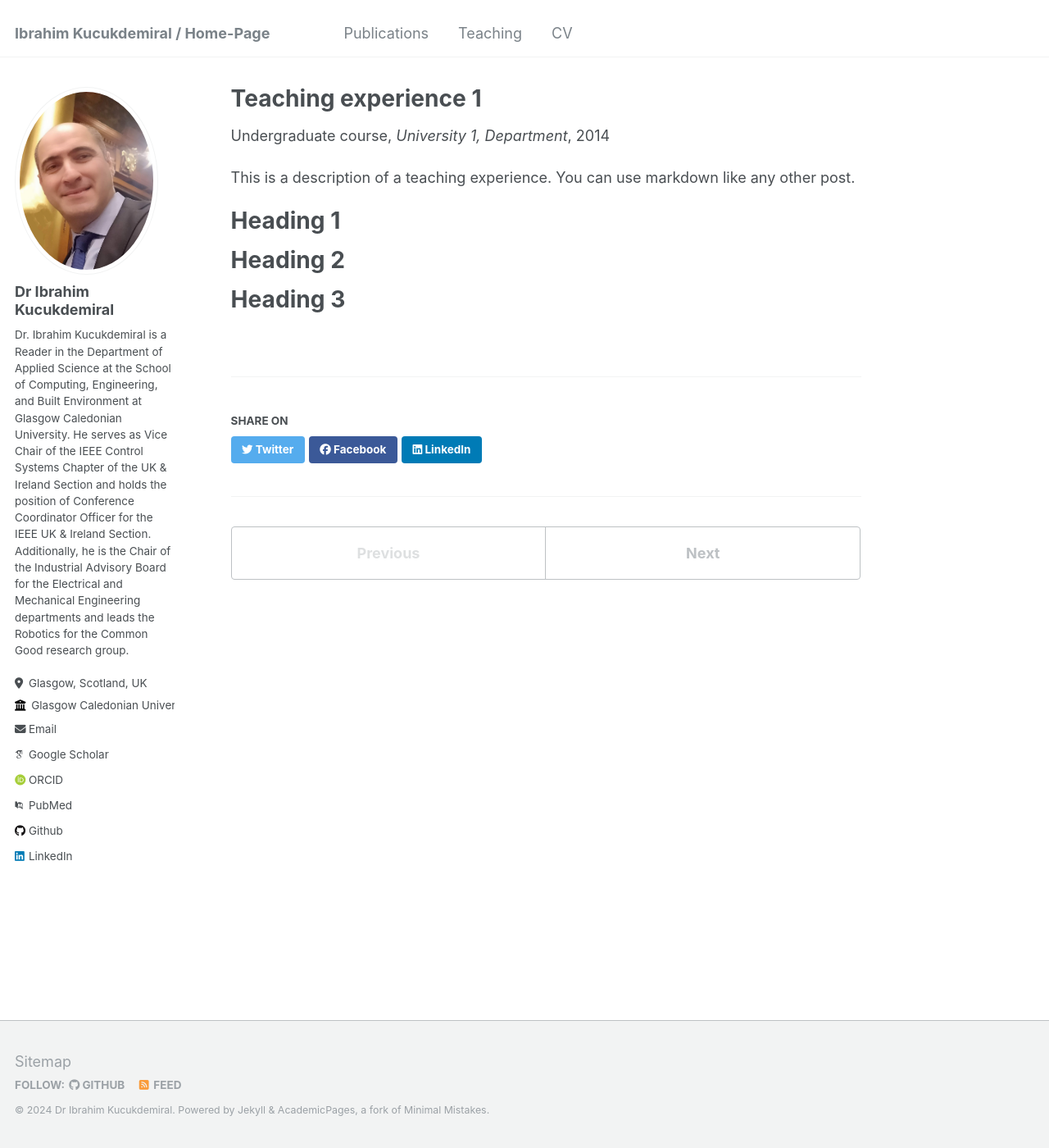
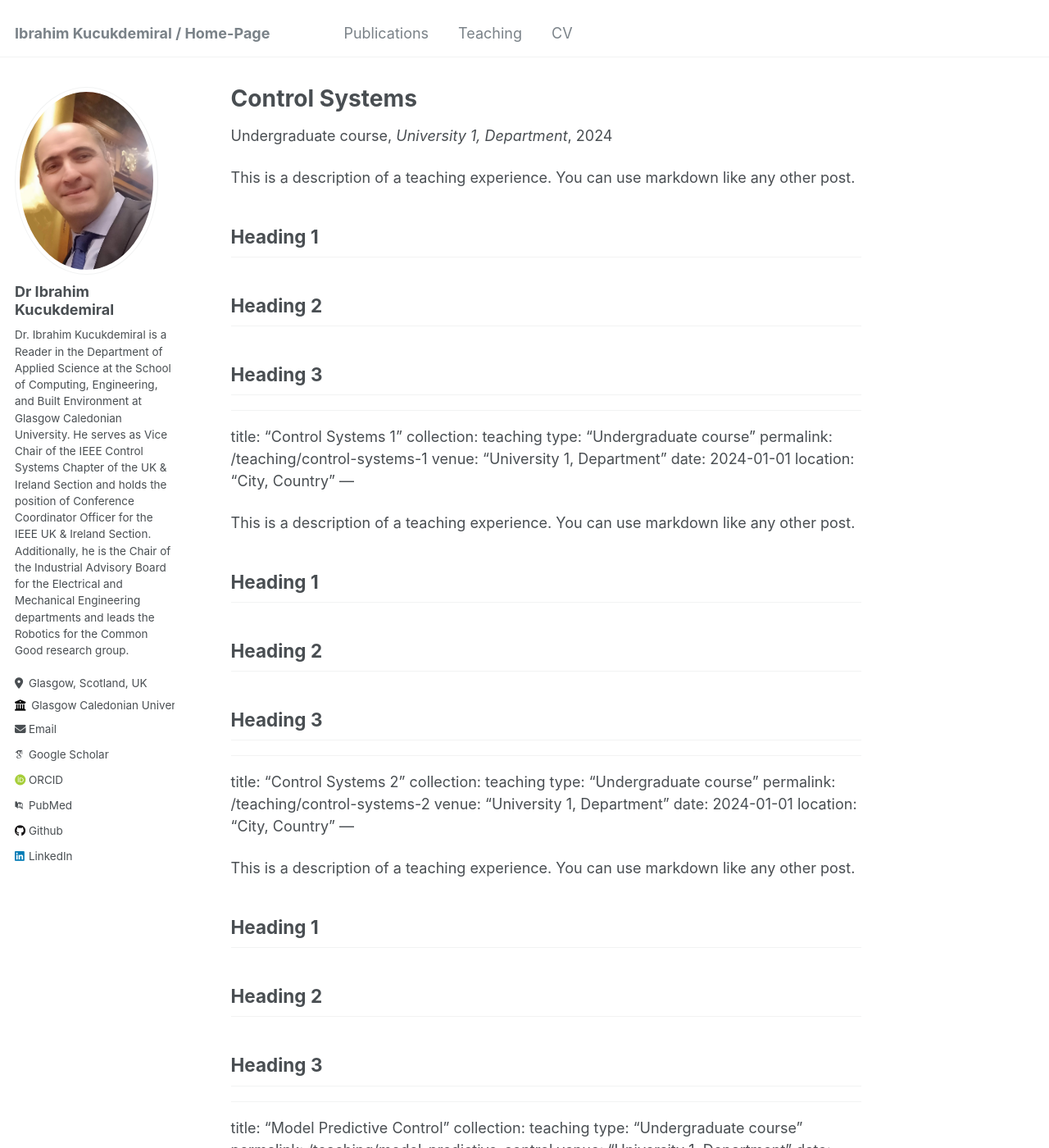
Before and after one commit to kucukdemiral/kucukdemiral.github.io, a Jekyll site: the page built from _teaching/2014-spring-teaching-1.md, in a window 1280 px wide and 1400 px high. Shown: the whole window at 82% size. Built offline with Jekyll 4.4.1, drawn with Linux system fonts in a browser that asks for light colours; some web fonts are replaced; some of the changed text lies outside the part shown.

Commit message:
Update 2014-spring-teaching-1.md

```diff
--- a/_teaching/2014-spring-teaching-1.md
+++ b/_teaching/2014-spring-teaching-1.md
@@ -1,20 +1,74 @@
 ---
-title: "Teaching experience 1"
+title: "Control Systems"
 collection: teaching
 type: "Undergraduate course"
-permalink: /teaching/2014-spring-teaching-1
+permalink: /teaching/control-systems
 venue: "University 1, Department"
-date: 2014-01-01
+date: 2024-01-01
 location: "City, Country"
 ---
 
 This is a description of a teaching experience. You can use markdown like any other post.
 
-Heading 1
-======
+## Heading 1
 
-Heading 2
-======
+## Heading 2
 
-Heading 3
-======
+## Heading 3
+
+---
+
+title: "Control Systems 1"
+collection: teaching
+type: "Undergraduate course"
+permalink: /teaching/control-systems-1
+venue: "University 1, Department"
+date: 2024-01-01
+location: "City, Country"
+---
+
+This is a description of a teaching experience. You can use markdown like any other post.
+
+## Heading 1
+
+## Heading 2
+
+## Heading 3
+
+---
+
+title: "Control Systems 2"
+collection: teaching
+type: "Undergraduate course"
+permalink: /teaching/control-systems-2
+venue: "University 1, Department"
+date: 2024-01-01
+location: "City, Country"
+---
+
+This is a description of a teaching experience. You can use markdown like any other post.
+
+## Heading 1
+
+## Heading 2
+
+## Heading 3
+
+---
+
+title: "Model Predictive Control"
+collection: teaching
+type: "Undergraduate course"
+permalink: /teaching/model-predictive-control
+venue: "University 1, Department"
+date: 2024-01-01
+location: "City, Country"
+---
+
+This is a description of a teaching experience. You can use markdown like any other post.
+
+## Heading 1
+
+## Heading 2
+
+## Heading 3
```
